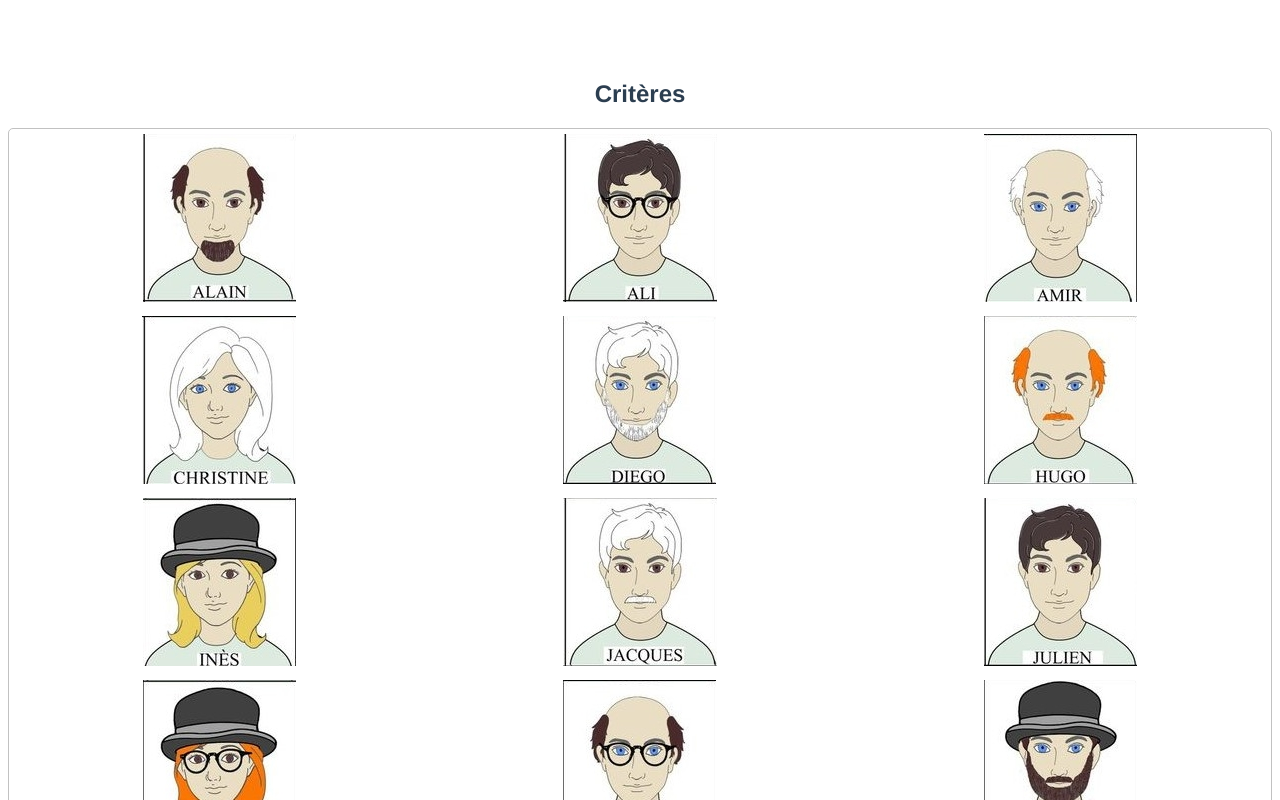
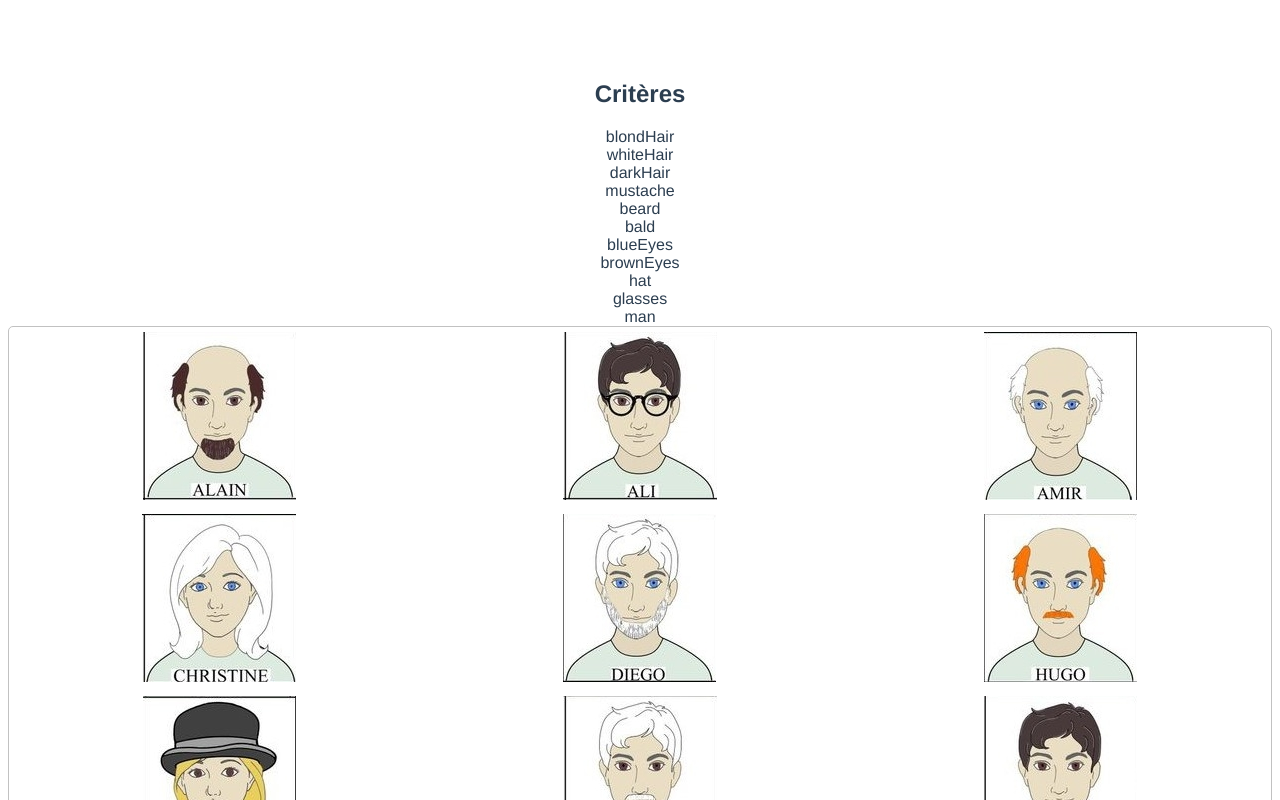
Before and after one commit to gor-arnaud/qui-est-ce-vue, a Vue app: page / in a window 1280 px wide. Shown: the top 800 px of the page. Built offline with nearby package versions, Linux system fonts and the light colour scheme.

Commit message:
Criteria list

```diff
--- a/src/App.vue
+++ b/src/App.vue
@@ -2,6 +2,11 @@
   <div class="board">
     <div class="criteria">
       <h2>Critères</h2>
+      <div class="criteriaList">
+        <div v-for="criterion in criteria" :key="criterion">
+          {{  criterion }}
+        </div>
+      </div>
     </div>
     <div class="grid">
       <div v-for="person in persons" :key="person.id">
@@ -19,6 +24,11 @@ export default {
   data() {
     return {
       persons: persons
+    }
+  },
+  computed: {
+    criteria() {
+      return Object.keys(persons[0]).filter(key => key !== 'id');
     }
   },
   components: {
@@ -48,4 +58,8 @@ export default {
   border-radius: 5px;
   padding: 5px;
 }
+.criteriaList {
+  display:flex;
+  flex-direction: column;
+}
 </style>
```
